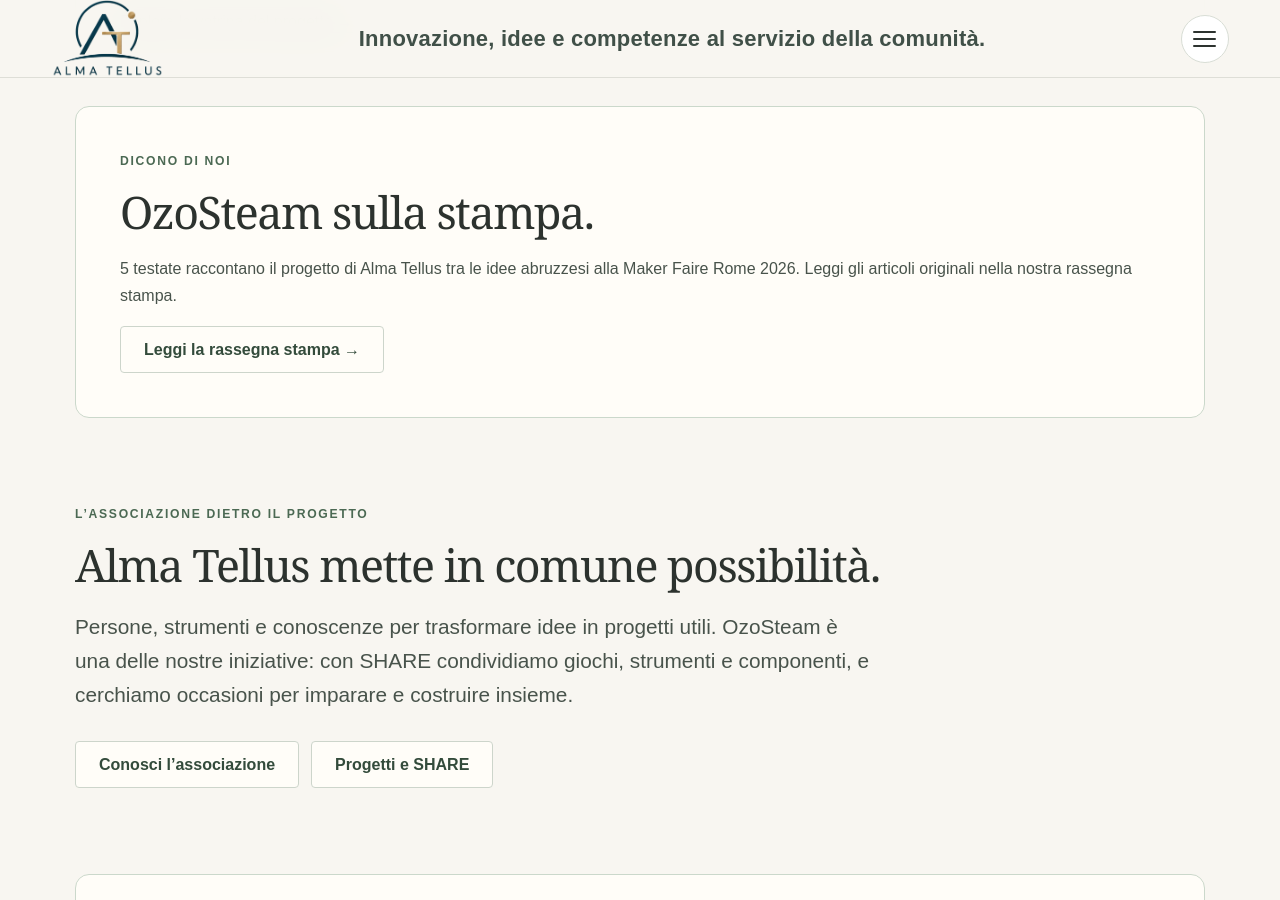
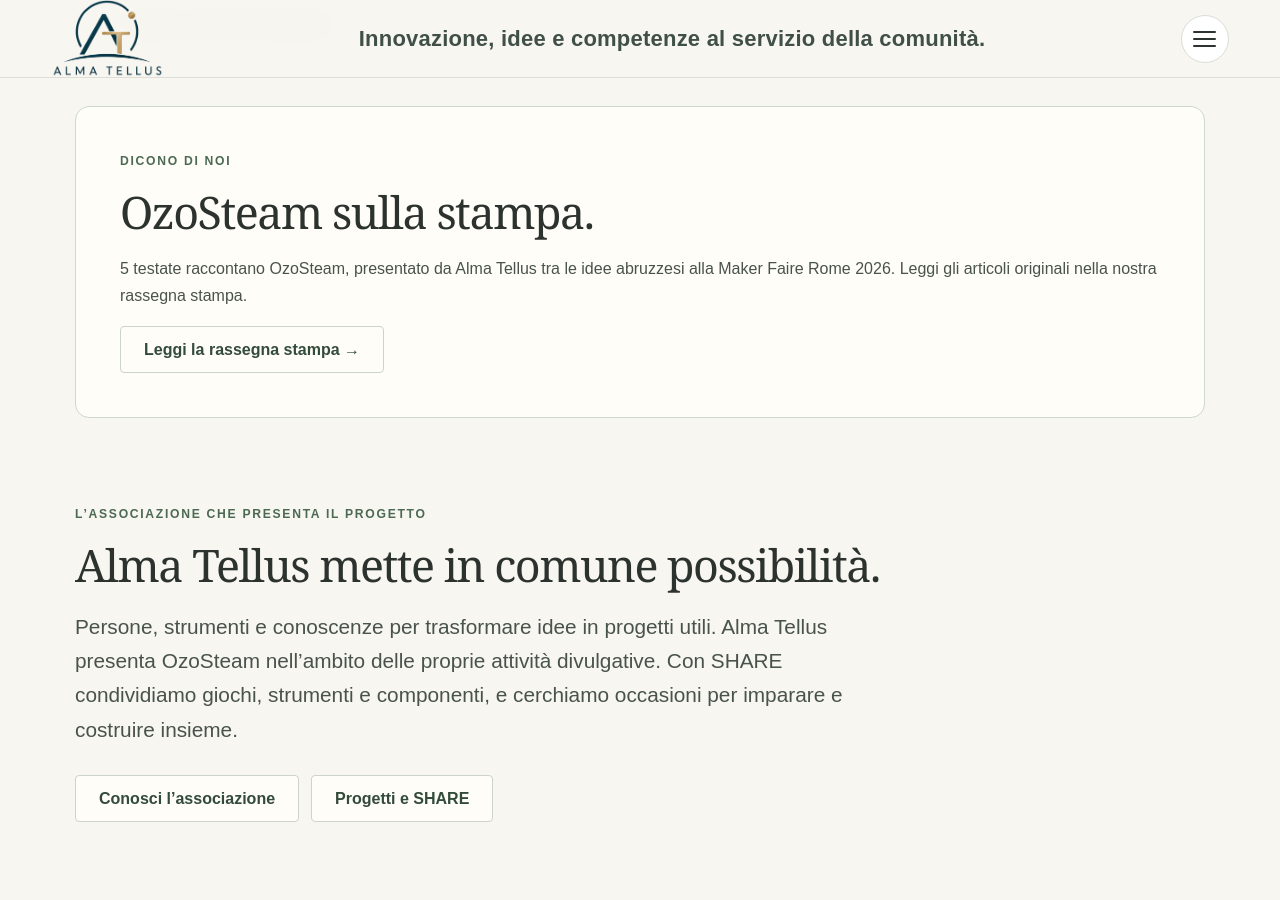
Before and after one commit to almatellus/almatellus.github.io, a Jekyll site: the page built from index.html, in a window 1280 px wide and 900 px high, scrolled down 2043 px. Built offline with Jekyll 4.4.1, drawn with Linux system fonts in a browser that asks for light colours.

Commit message:
Clarify Alma Tellus presents OzoSteam without ownership attribution

```diff
--- a/index.html
+++ b/index.html
@@ -26,7 +26,7 @@
  <article class="campaign-card"><span class="campaign-number">03</span><h3>Il prossimo passo</h3><p>Hai una competenza, un’esigenza concreta o un’idea per sviluppare il progetto? Parliamone.</p><a href="/collabora-ozosteam.html">Proponi una collaborazione →</a></article>
 </div></section>
 <section class="campaign-news"><p class="eyebrow">Dal confronto nascono possibilità</p><h2>OzoSteam a Welfair Roma.</h2><p>Il 15 ottobre abbiamo presentato il progetto al mondo della cura e dell’assistenza. Un’occasione per ascoltare bisogni concreti e immaginare nuove collaborazioni.</p><a href="/ozosteam-vetrina.html">Esplora la vetrina del progetto →</a></section>
-<section class="campaign-follow" aria-labelledby="home-press-title"><p class="eyebrow">Dicono di noi</p><h2 id="home-press-title">OzoSteam sulla stampa.</h2><p>{{ site.data.rassegna_stampa | size }} testate raccontano il progetto di Alma Tellus tra le idee abruzzesi alla Maker Faire Rome 2026. Leggi gli articoli originali nella nostra rassegna stampa.</p><a class="btn btn-secondary" href="/rassegna-stampa.html">Leggi la rassegna stampa →</a></section>
-<section class="campaign-section"><p class="eyebrow">L’associazione dietro il progetto</p><h2>Alma Tellus mette in comune possibilità.</h2><p class="lead">Persone, strumenti e conoscenze per trasformare idee in progetti utili. OzoSteam è una delle nostre iniziative: con SHARE condividiamo giochi, strumenti e componenti, e cerchiamo occasioni per imparare e costruire insieme.</p><div class="page-actions"><a class="btn btn-secondary" href="/chi-siamo.html">Conosci l’associazione</a><a class="btn btn-secondary" href="/progetti.html">Progetti e SHARE</a></div></section>
+<section class="campaign-follow" aria-labelledby="home-press-title"><p class="eyebrow">Dicono di noi</p><h2 id="home-press-title">OzoSteam sulla stampa.</h2><p>{{ site.data.rassegna_stampa | size }} testate raccontano OzoSteam, presentato da Alma Tellus tra le idee abruzzesi alla Maker Faire Rome 2026. Leggi gli articoli originali nella nostra rassegna stampa.</p><a class="btn btn-secondary" href="/rassegna-stampa.html">Leggi la rassegna stampa →</a></section>
+<section class="campaign-section"><p class="eyebrow">L’associazione che presenta il progetto</p><h2>Alma Tellus mette in comune possibilità.</h2><p class="lead">Persone, strumenti e conoscenze per trasformare idee in progetti utili. Alma Tellus presenta OzoSteam nell’ambito delle proprie attività divulgative. Con SHARE condividiamo giochi, strumenti e componenti, e cerchiamo occasioni per imparare e costruire insieme.</p><div class="page-actions"><a class="btn btn-secondary" href="/chi-siamo.html">Conosci l’associazione</a><a class="btn btn-secondary" href="/progetti.html">Progetti e SHARE</a></div></section>
 <section class="campaign-follow"><h2>Segui quello che sta nascendo.</h2><p>Progetti, eventi e aggiornamenti sul canale WhatsApp di Alma Tellus.</p><a class="btn btn-secondary" href="https://whatsapp.com/channel/0029Vb8PxsxDDmFSSQJfit0f" target="_blank" rel="noopener">Segui il canale WhatsApp →</a></section>
 </div>
```
